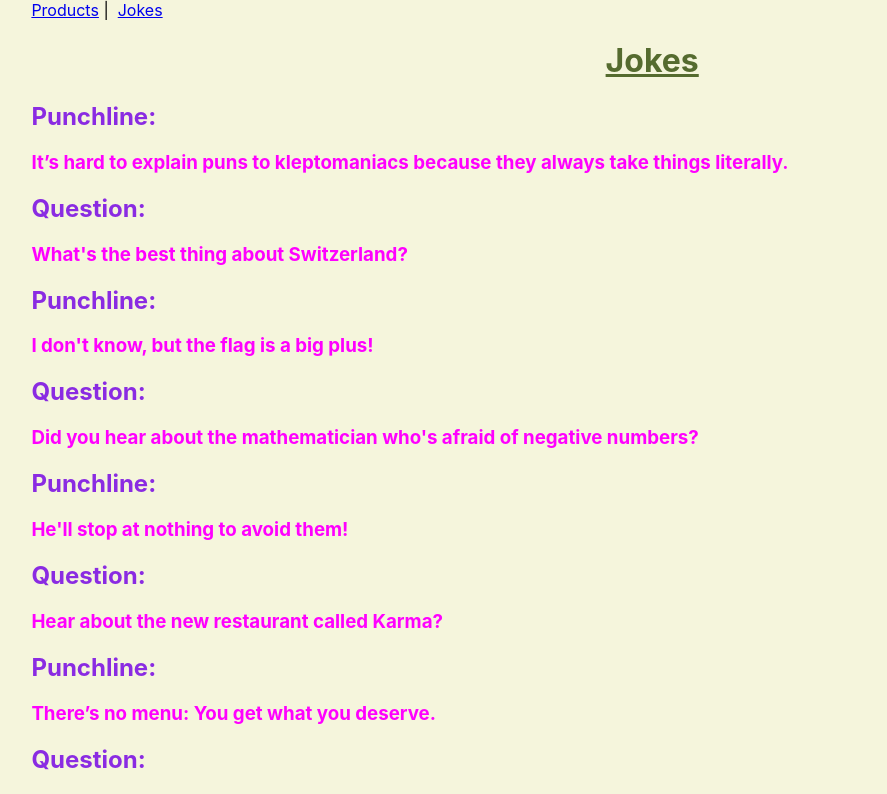
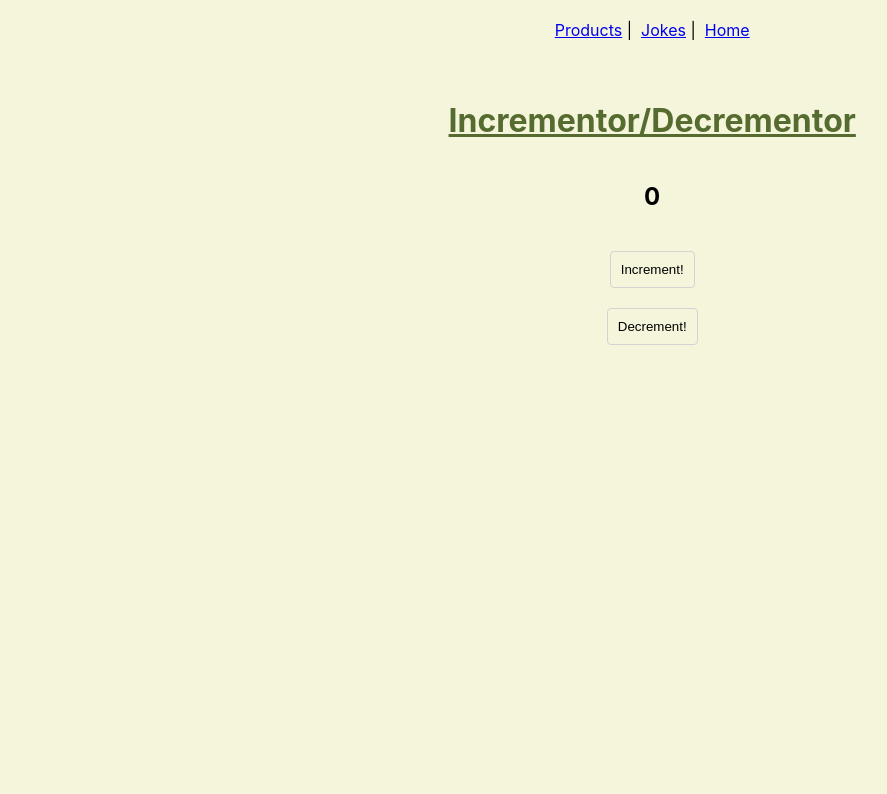
Before and after one commit to purvag15/React-Trial, a React (Create React App) app: page / in a window 1280 px wide. Shown: the top 794 px of the page, without its empty margins (7-894 px from the left). Built offline with nearby package versions, Linux system fonts and the light colour scheme.

Commit message:
Added incrementor decrementor

```diff
--- a/package.json
+++ b/package.json
@@ -6,6 +6,7 @@
     "@testing-library/jest-dom": "^5.12.0",
     "@testing-library/react": "^11.2.7",
     "@testing-library/user-event": "^12.8.3",
+    "randomcolor": "^0.6.2",
     "react": "^17.0.2",
     "react-dom": "^17.0.2",
     "react-router-dom": "^5.2.0",
--- a/src/App.js
+++ b/src/App.js
@@ -8,6 +8,7 @@ import productsData from "./productsData";
 import Product from "./Product";
 import {BrowserRouter as Router, Switch, Route} from "react-router-dom";
 import Navbar from "./Navbar";
+import IncrDecr from "./IncrDecr";
 
 function App()
 {
@@ -32,17 +33,23 @@ function App()
   return (
       <Router>
           <div>
+              <br />
               <Navbar />
+              <br /><br />
               {/* Switch is used to ensure that at once, only one route is chosen by react.
               It works in a top-down fashion. */}
               <Switch>
                   {/* exact keyword matches the path exactly with the url path. If not specified,
                    it can match a substring too! */}
+                  <Route exact path = "/">
+                      <h1>Incrementor/Decrementor</h1>
+                      <IncrDecr />
+                  </Route>
                   <Route exact path="/product">
                       <h1> Products </h1>
                       {productsArray}
                   </Route>
-                  <Route exact path="/">
+                  <Route exact path="/jokes">
                       <h1> Jokes </h1>
                       {jokesArray}
                   </Route>
--- /dev/null
+++ b/src/IncrDecr.js
@@ -0,0 +1,52 @@
+import React from "react"
+import randomcolor from "randomcolor"
+
+class IncrDecr extends React.Component{
+    // constructor() {
+    //     super();
+        state = {
+            count: 0,
+            color: ""
+        }
+        // this.increment = this.increment.bind();
+        // this.decrement = this.decrement.bind();
+    // }
+
+    increment()
+    {
+        this.setState( prevState => {
+            return {
+                count: prevState.count+1,
+                color: randomcolor()
+            }
+        })
+    }
+
+    decrement()
+    {
+        this.setState(prevState => {
+            return {
+                count: prevState.count-1,
+                color: randomcolor()
+            }
+        })
+    }
+
+    render()
+    {
+        return (
+            <div>
+                <h2 style={{color: this.state.color, textAlign: "center"}}> {this.state.count} </h2>
+                <br />
+                <button className="center" onClick={() => this.increment()}>
+                    Increment!
+                </button> <br />
+                <button className="center" onClick={() => this.decrement()}>
+                    Decrement!
+                </button>
+            </div>
+        )
+    }3
+}
+
+export default IncrDecr
--- a/src/Navbar.js
+++ b/src/Navbar.js
@@ -7,7 +7,8 @@ class Navbar extends React.Component{
             <div>
                 <nav>
                     <a href="/product"> Products</a> |
-                    &nbsp;<a href="/">Jokes</a>
+                    &nbsp;<a href="/jokes">Jokes</a> |
+                    &nbsp;<a href="/">Home</a>
 
                 {/*    We can use <Link to="/create> instead of <a href=""> because anchor tag
                 sends request to the server to fetch a new page, but Link tag links pages at browser
--- a/src/Product.js
+++ b/src/Product.js
@@ -1,13 +1,19 @@
 import React from "react"
+import randomcolor from "randomcolor";
 
 function Product(props)
 {
+    const style = {
+        color: randomcolor(),
+        // backgroundColor: randomcolor()
+    }
+
     return (
         <div>
-            <h2>{props.name}</h2>
-            <h3>{(props.price*72.97).toLocaleString("en-US", { style: "currency", currency: "INR" })}</h3>
+            <h2 style={style}>{props.name}</h2>
+            <h3 style={style}>{(props.price*72.97).toLocaleString("en-US", { style: "currency", currency: "INR" })}</h3>
             {/* Multiplying by 72.97 (as of 03/06/2021) to convert USD to INR */}
-            <p>{props.desc}</p>
+            <p style={style}>{props.desc}</p>
         </div>
     )
 }
--- a/src/index.css
+++ b/src/index.css
@@ -30,3 +30,34 @@ h1 {
 nav {
   display: block;
 }
+
+div {
+  display: flex;
+  flex-direction: column;
+  align-items: center;
+  justify-content: center;
+}
+
+.center {
+  /*margin: 0;*/
+  position: relative;
+  /*top: 45%;*/
+  /*left: 0%;*/
+  /*-ms-transform: translate(-50%, -50%);*/
+  /*transform: translate(-50%, -50%);*/
+}
+
+button {
+  border: 1px solid lightgray;
+  background-color: transparent;
+  padding: 10px;
+  border-radius: 4px;
+}
+
+button:hover {
+  cursor: pointer;
+}
+
+button:focus {
+  outline:5px;
+}
```
Also changed, not shown: 1 other file (tests, documents, lock files or other folders).
